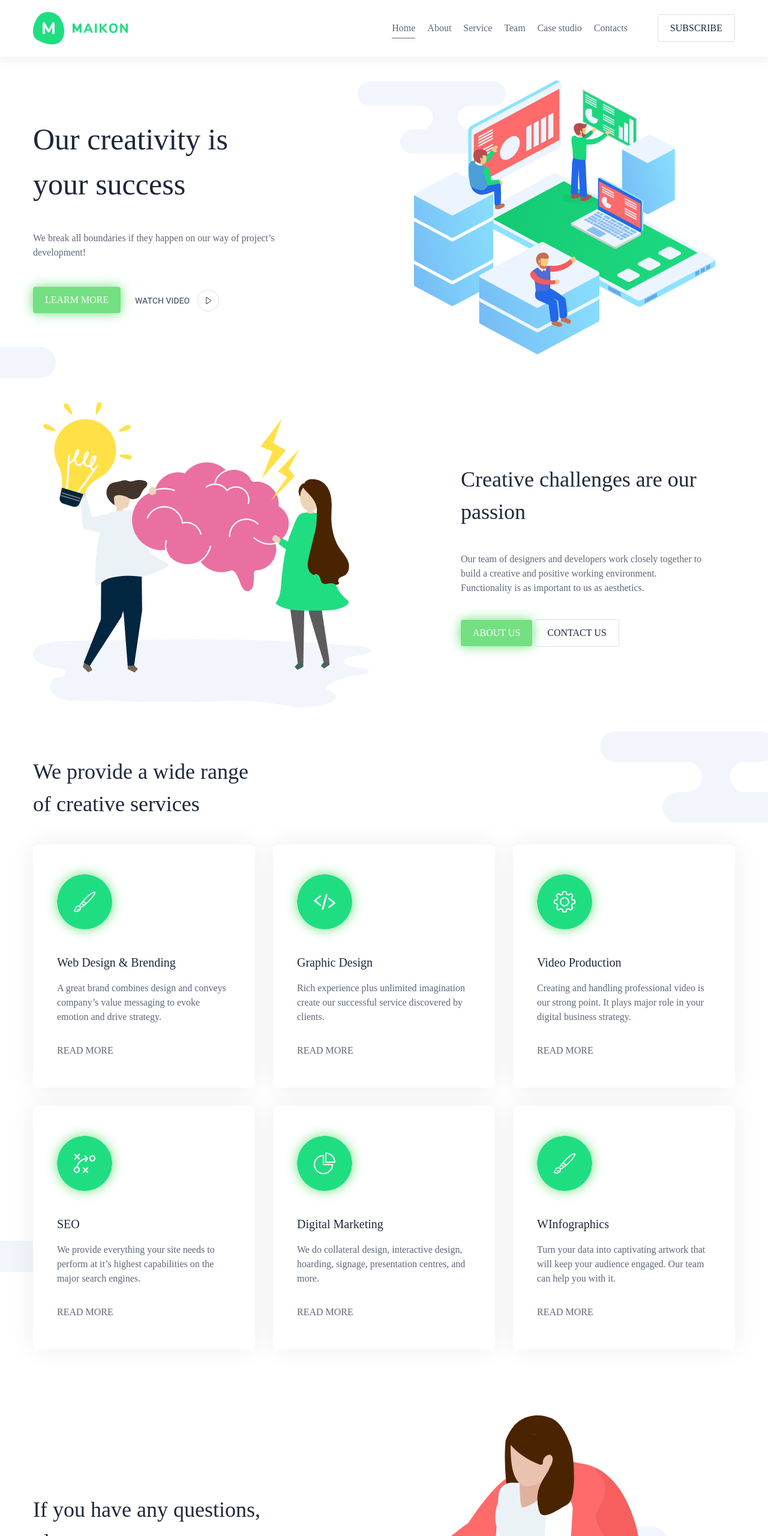
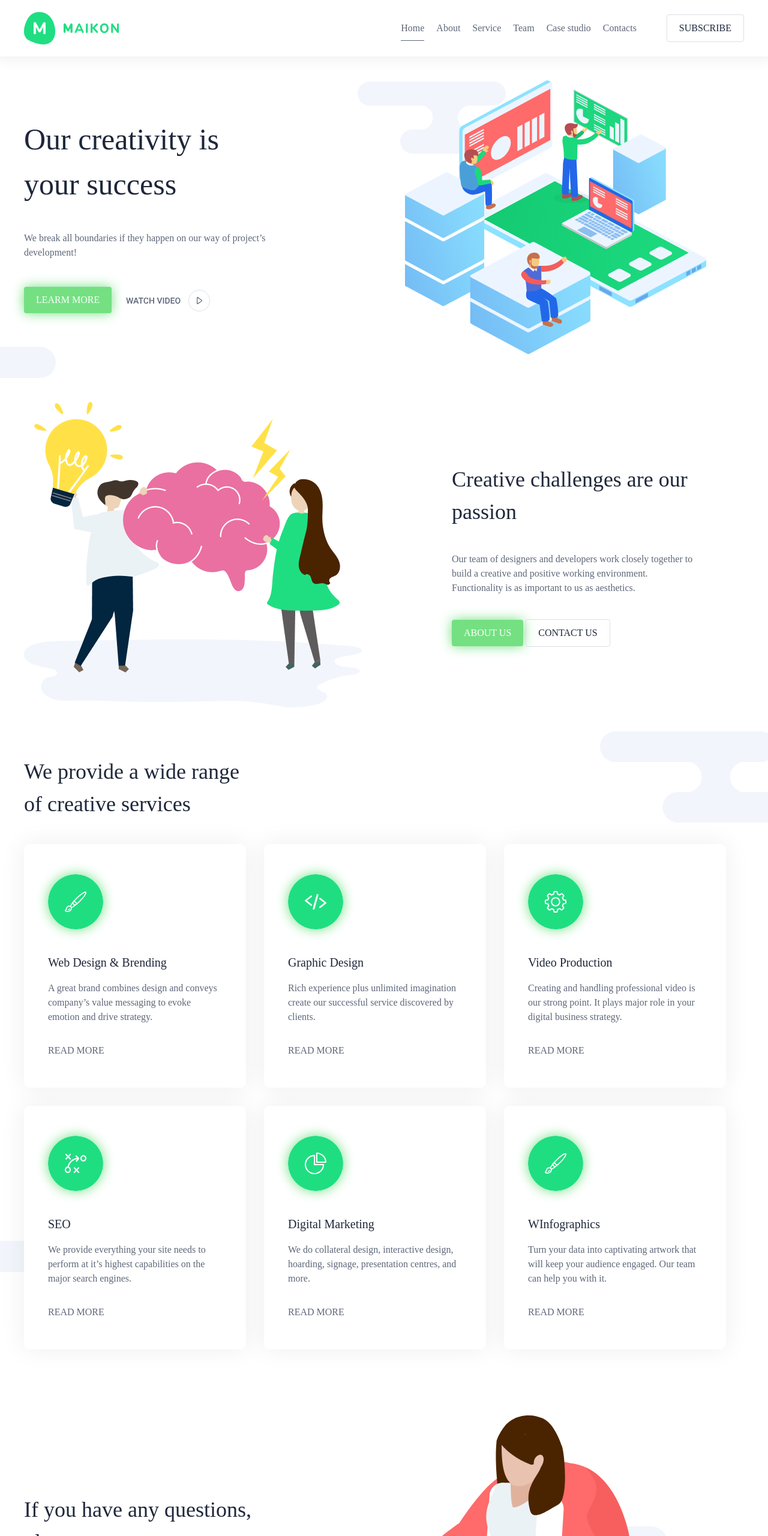
Before and after one commit to LoKing23/MAIKON-Weblayout, a plain HTML site: page index.html in a window 1280 px wide. Shown: the top 2560 px of the page at 60% size. Drawn offline with Linux system fonts and the light colour scheme.

Commit message:
first commit

```diff
--- a/MAIKON - 石孟軒.html
+++ b/index.html
@@ -14,12 +14,14 @@
     <link rel="stylesheet" href="./style/all.css" />
   </head>
   <body>
-    <header class="shadow-gray">
+    <header class="header-main shadow-gray">
       <div class="container">
-        <a href="javascript:;">
-          <h1>MAIKON</h1>
-          <img src="./img/logo-MAIKON.webp" alt="MAIKON" />
-        </a>
+        <div class="logo">
+          <a href="javascript:;">
+            <h1>MAIKON</h1>
+            <img src="./img/logo-MAIKON.webp" alt="MAIKON" />
+          </a>
+        </div>
         <nav>
           <ul class="list">
             <li class="list-item active">
@@ -98,7 +100,7 @@
     </section>
     <!-- section 3 service -->
     <section class="section section-service">
-      <div class="container service">
+      <div class="container">
         <h2>
           We provide a wide range <br />
           of creative services
@@ -111,9 +113,9 @@
               A great brand combines design and conveys company’s value
               messaging to evoke emotion and drive strategy.
             </p>
-            <b>
+            <div class="more">
               <a href="javascipt:;"> READ MORE </a>
-            </b>
+            </div>
           </div>
           <div class="card">
             <img class="shadow-primary" src="./img/asset 5.svg" alt="" />
@@ -122,9 +124,9 @@
               Rich experience plus unlimited imagination create our successful
               service discovered by clients.
             </p>
-            <b>
+            <div class="more">
               <a href="javascipt:;"> READ MORE </a>
-            </b>
+            </div>
           </div>
           <div class="card">
             <img class="shadow-primary" src="./img/asset 6.svg" alt="" />
@@ -133,9 +135,9 @@
               Creating and handling professional video is our strong point. It
               plays major role in your digital business strategy.
             </p>
-            <b>
+            <div class="more">
               <a href="javascipt:;"> READ MORE </a>
-            </b>
+            </div>
           </div>
           <div class="card">
             <img class="shadow-primary" src="./img/asset 7.svg" alt="" />
@@ -144,9 +146,9 @@
               We provide everything your site needs to perform at it’s highest
               capabilities on the major search engines.
             </p>
-            <b>
+            <div class="more">
               <a href="javascipt:;"> READ MORE </a>
-            </b>
+            </div>
           </div>
           <div class="card">
             <img class="shadow-primary" src="./img/asset 8.svg" alt="" />
@@ -155,9 +157,9 @@
               We do collateral design, interactive design, hoarding, signage,
               presentation centres, and more.
             </p>
-            <b>
+            <div class="more">
               <a href="javascipt:;"> READ MORE </a>
-            </b>
+            </div>
           </div>
           <div class="card">
             <img class="shadow-primary" src="./img/asset 4.svg" alt="" />
@@ -166,9 +168,9 @@
               Turn your data into captivating artwork that will keep your
               audience engaged. Our team can help you with it.
             </p>
-            <b>
+            <div class="more">
               <a href="javascipt:;"> READ MORE </a>
-            </b>
+            </div>
           </div>
         </div>
       </div>
--- a/style/base/base.css
+++ b/style/base/base.css
@@ -1,3 +1,7 @@
+.container {
+  width: 1200px;
+  margin: auto;
+}
 h2 {
   font-size: 36px;
 }
--- a/style/layout/header.css
+++ b/style/layout/header.css
@@ -1,45 +1,47 @@
-header {
+.header-main {
   width: 100%;
   position: fixed;
   top: 0;
   left: 0;
   z-index: 1000;
   background-color: var(--light);
+  /* padding: 20px 0; */
 }
-header {
+body {
+  padding-top: 94px;
+}
+.header-main .container {
+  display: flex;
+  align-items: center;
   padding: 20px 0;
 }
-header h1 {
+.header-main h1 {
   width: 1px;
   height: 1px;
   overflow: hidden;
   position: absolute;
 }
-body {
-  padding-top: 94px;
+.header-main a {
+  display: block;
 }
-header .container {
-  display: flex;
-  align-items: center;
-  padding: 20px 0;
-}
-header nav {
+
+.header-main nav {
   margin-left: auto;
 }
-header .list {
+.header-main .list {
   display: flex;
 }
-header .list-item a {
+.header-main .list-item a {
   color: var(--gray);
   padding: 8px 0;
 }
-header .list .list-item + .list-item {
+.header-main .list .list-item + .list-item {
   margin-left: 20px;
 }
-header .list-item:hover a,
-header .list-item.active a {
+.header-main .list-item:hover a,
+.header-main .list-item.active a {
   border-bottom: 1px solid var(--gray);
 }
-header .btn {
+.header-main .btn {
   margin-left: 50px;
 }
--- a/style/page/index.css
+++ b/style/page/index.css
@@ -1,14 +1,6 @@
-header .container,
-footer .container,
-.section .container {
-  width: 1200px;
-  padding: 0 15px;
-  margin: auto;
-}
 .section {
   padding: 40px 0;
 }
-
 /* 共用樣式 section1,2,4,8*/
 .section-success .container,
 .section-challenge .container,
@@ -48,14 +40,6 @@ footer .container,
   margin-left: 150px;
 }
 
-/* section-service */
-.section-service h2 {
-  margin-bottom: 40px;
-}
-.section-service {
-  background: url("../../img/asset 32.svg") no-repeat right top,
-    url("../../img/asset 31.svg") no-repeat left 81%;
-}
 /* section-contactUs */
 .section-contactUs {
   background: url(../../img/asset\ 33.svg) no-repeat 85% 38%,
@@ -69,6 +53,13 @@ footer .container,
 }
 
 /* service */
+.section-service h2 {
+  margin-bottom: 40px;
+}
+.section-service {
+  background: url("../../img/asset 32.svg") no-repeat right top,
+    url("../../img/asset 31.svg") no-repeat left 81%;
+}
 .section-service .cards {
   display: flex;
   flex-wrap: wrap;
@@ -102,18 +93,13 @@ footer .container,
   flex-grow: 1;
   margin-bottom: 32px;
 }
-.section-service .card b {
-  display: block;
-  margin-top: auto;
+.section-service .card a {
+  font-size: 16px;
+  font-weight: 500;
 }
 .section-service .card a:hover {
   color: var(--primary);
 }
-.section-service .card a {
-  font-size: 16px;
-  font-weight: 500;
-}
-
 /* studio */
 .section-studio {
   background: url(../../img/asset\ 37.svg) no-repeat right 20%,
@@ -308,16 +294,21 @@ footer .container,
 .section-project .mask {
   position: absolute;
   opacity: 0;
-  width: 100%;
-  height: 100%;
-  padding: 40px 30px;
+  top: 0;
+  bottom: 0;
+  right: 0;
+  left: 0;
+  padding: 30px 40px;
   background-color: rgb(115 223 129/0.98);
   transition: opacity 0.3s;
-
-  display: flex;
-  flex-direction: column;
-  justify-content: space-between;
-  border-radius: inherit;
+}
+.section-project .mask h3 {
+  color: #fa0;
+}
+.section-project .mask a {
+  color: #fa0;
+  display: block;
+  margin-top: auto;
 }
 .section-project .card:hover .mask {
   opacity: 1;
```
Also changed, not shown: 1 other file.
